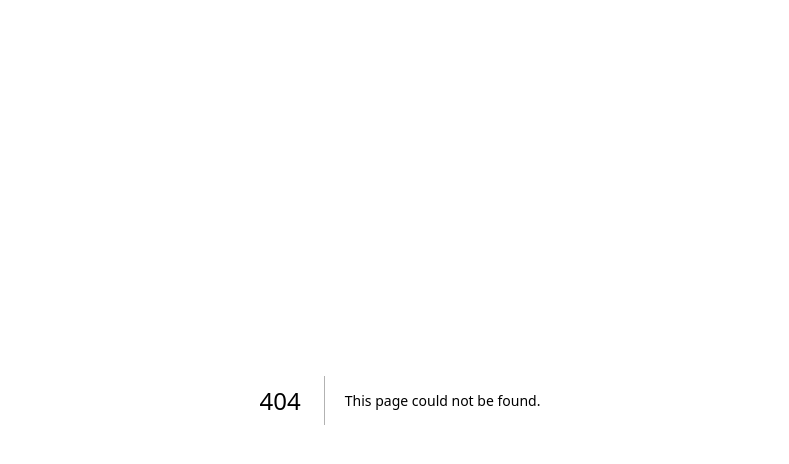
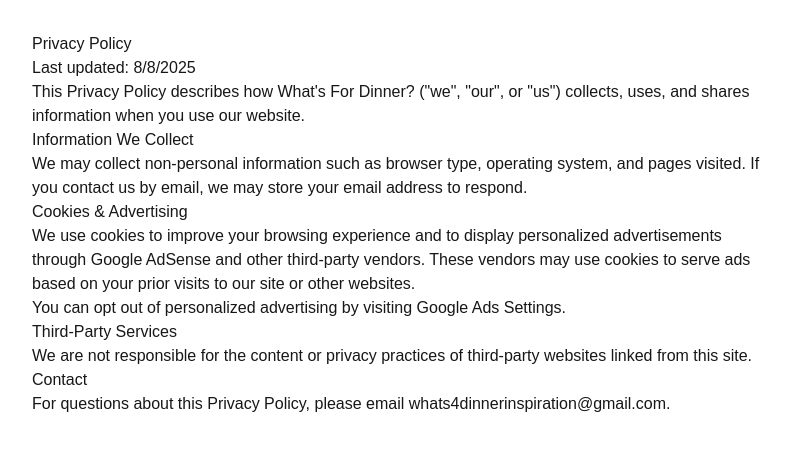
Before and after one commit to scottar429-sys/whats-for-dinner, a Next.js app: page /privacy-policy in a window 1280 px wide. Before the commit this address had no page. Shown: the top 464 px of the page, without its empty margins (240-1029 px from the left). Built offline with nearby package versions, Linux system fonts and the light colour scheme.

Commit message:
Fix pages: ensure correct file names and exports

```diff
--- /dev/null
+++ b/src/app/privacy-policy/page.js
@@ -0,0 +1,41 @@
+export default function PrivacyPolicy() {
+  return (
+    <main style={{ padding: "2rem", maxWidth: "800px", margin: "0 auto" }}>
+      <h1>Privacy Policy</h1>
+      <p>Last updated: {new Date().toLocaleDateString()}</p>
+
+      <p>
+        This Privacy Policy describes how What&apos;s For Dinner? (&quot;we&quot;, &quot;our&quot;, or &quot;us&quot;)
+        collects, uses, and shares information when you use our website.
+      </p>
+
+      <h2>Information We Collect</h2>
+      <p>
+        We may collect non-personal information such as browser type, operating system,
+        and pages visited. If you contact us by email, we may store your email address to respond.
+      </p>
+
+      <h2>Cookies &amp; Advertising</h2>
+      <p>
+        We use cookies to improve your browsing experience and to display personalized advertisements
+        through Google AdSense and other third-party vendors. These vendors may use cookies to serve ads
+        based on your prior visits to our site or other websites.
+      </p>
+      <p>
+        You can opt out of personalized advertising by visiting{" "}
+        <a href="https://www.google.com/settings/ads" target="_blank" rel="noopener noreferrer">
+          Google Ads Settings
+        </a>.
+      </p>
+
+      <h2>Third-Party Services</h2>
+      <p>We are not responsible for the content or privacy practices of third-party websites linked from this site.</p>
+
+      <h2>Contact</h2>
+      <p>
+        For questions about this Privacy Policy, please email{" "}
+        <a href="mailto:whats4dinnerinspiration@gmail.com">whats4dinnerinspiration@gmail.com</a>.
+      </p>
+    </main>
+  );
+}
```
Also changed, not shown: src/app/about/page.js (added), src/app/contact/page.js (added).
